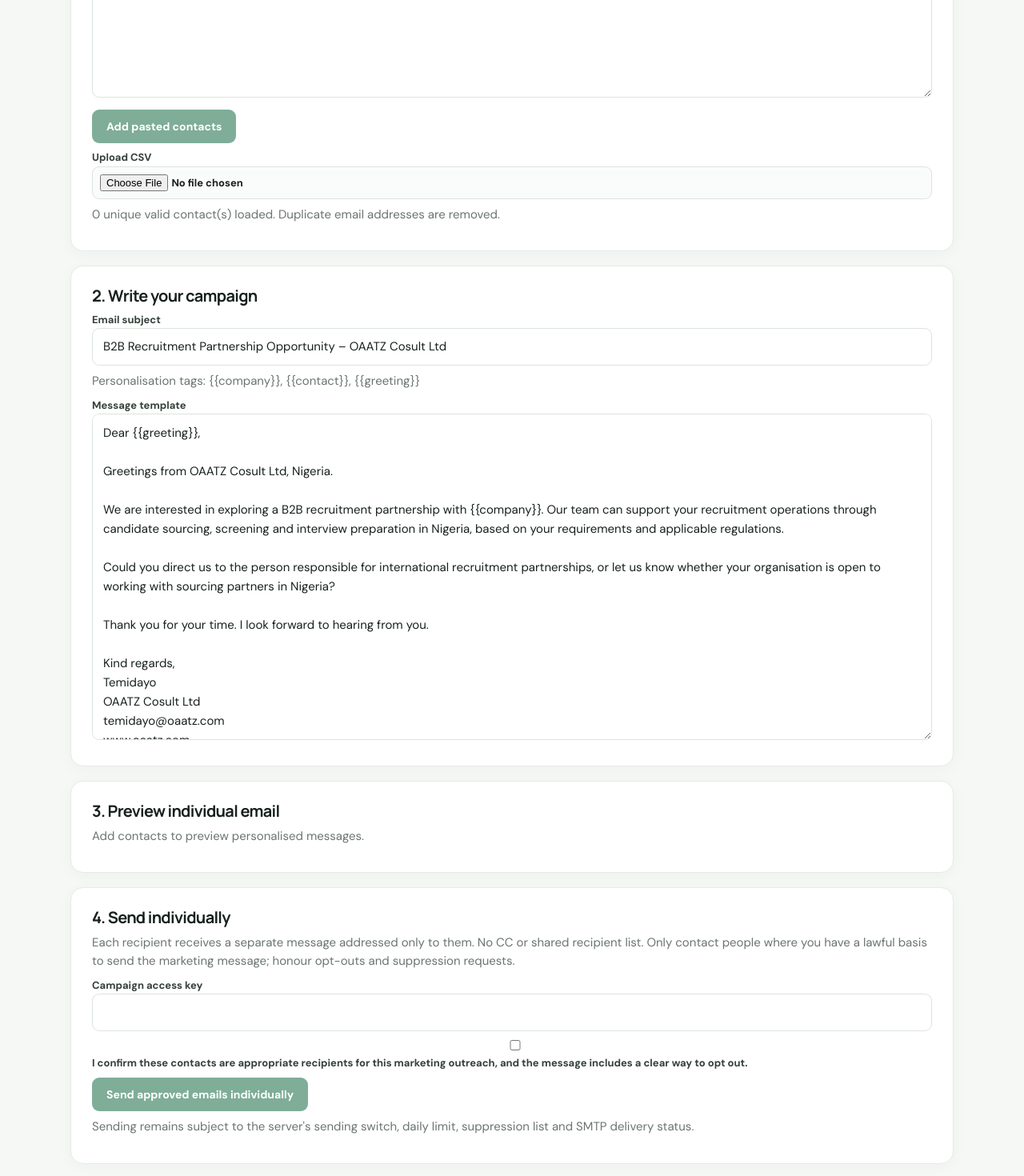
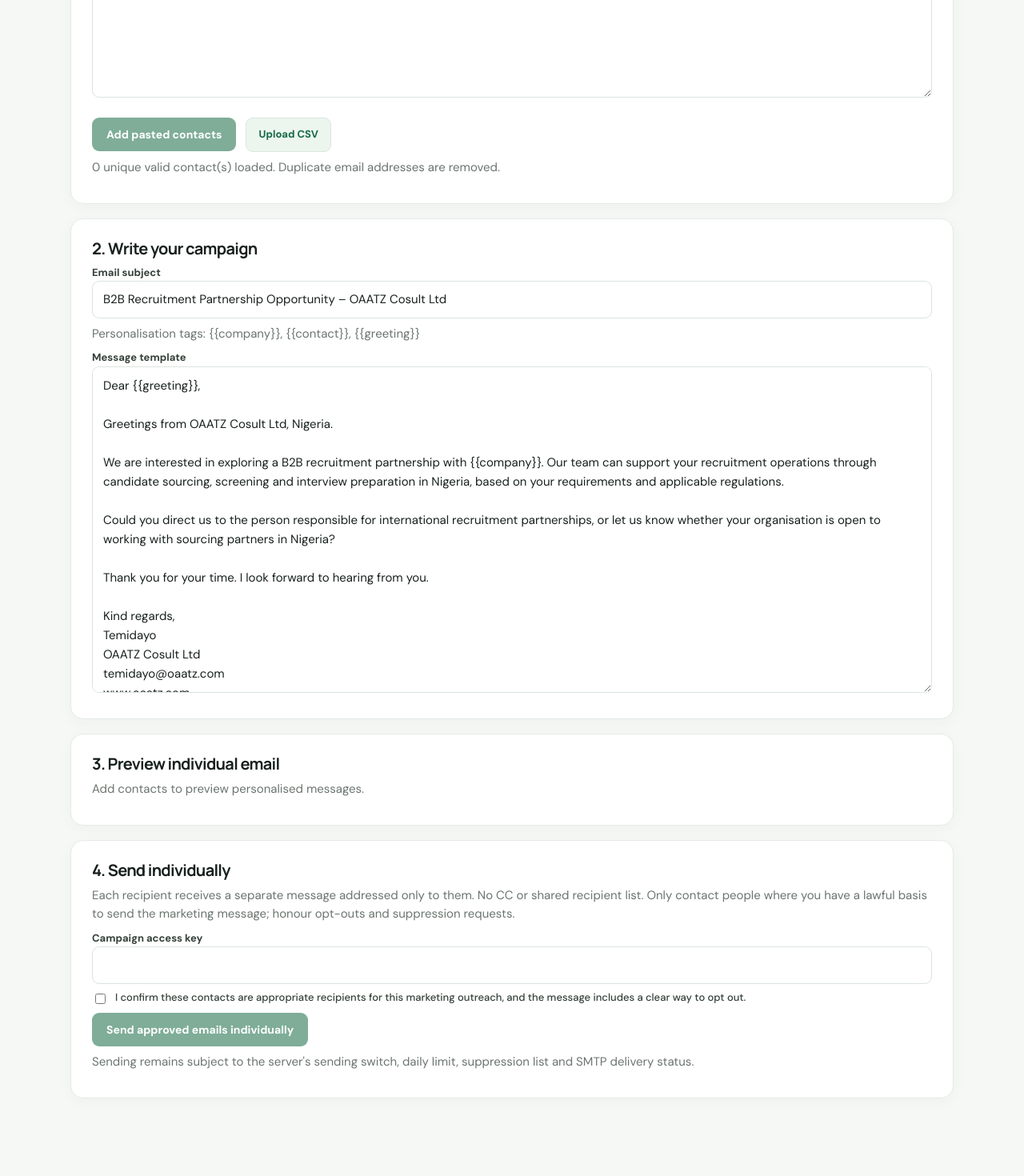
Before and after one commit to olowoyot1/Mailoutreach, a Next.js app: page /composer in a window 1280 px wide. Shown: the part 340-1810 px from the top of the page at 80% size. After the commit the page ends 1777 px from the top, so only its background shows below. Built offline with nearby package versions, Linux system fonts and the light colour scheme.

Commit message:
Style personalised email campaign composer

```diff
--- a/src/app/globals.css
+++ b/src/app/globals.css
@@ -43,3 +43,17 @@ td .muted{font-size:12px}
 .error,[role=alert]{color:var(--danger);font-weight:600}
 @media(max-width:760px){.shell{padding:25px 16px 44px}.top{align-items:flex-start;flex-direction:column;gap:12px}.grid{grid-template-columns:repeat(2,minmax(0,1fr));gap:10px}.card{padding:16px;min-height:96px}.num{font-size:27px}.panel{padding:19px 17px}table{display:block;overflow-x:auto;white-space:nowrap}th,td{padding:12px 10px}}
 @media(max-width:390px){.grid{grid-template-columns:1fr 1fr}.tag{white-space:normal}}
+
+.composer-actions{display:flex;align-items:center;gap:12px;flex-wrap:wrap;margin-top:10px}
+.file-button{display:inline-flex;align-items:center;background:#edf5ef;color:#176b45;border:1px solid #d8e7dc;border-radius:9px;padding:10px 15px;font-weight:700;cursor:pointer}
+.file-button input{display:none}
+.contact-list{display:grid;grid-template-columns:repeat(2,minmax(0,1fr));gap:8px;margin-top:14px;max-height:260px;overflow:auto}
+.contact-list .contact{display:flex;flex-direction:column;align-items:flex-start;gap:2px;background:#fff;color:#25352b;border:1px solid #e5ebe6;margin:0;text-align:left}
+.contact-list .contact.active{border-color:#176b45;background:#f0f7f2}
+.contact small{font-weight:400;color:#6b756f}
+.preview-meta{display:grid;grid-template-columns:1fr 2fr;gap:12px;margin:14px 0}
+.preview-meta div{display:flex;flex-direction:column;gap:3px;background:#f8faf8;border:1px solid #e8eee9;padding:12px;border-radius:9px;min-width:0;overflow-wrap:anywhere}
+.email-preview{white-space:pre-wrap;overflow-wrap:anywhere;font:14px/1.7 'DM Sans',sans-serif;background:#fbfcfb;border:1px solid #e8eee9;border-radius:10px;padding:18px;color:#26342b}
+.confirm{display:flex;align-items:flex-start;gap:9px;font-weight:500;line-height:1.45}
+.confirm input{width:auto;margin-top:4px}
+@media(max-width:600px){.contact-list{grid-template-columns:1fr}.preview-meta{grid-template-columns:1fr}}
```
